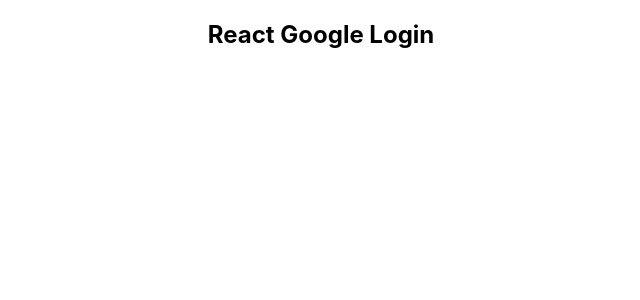
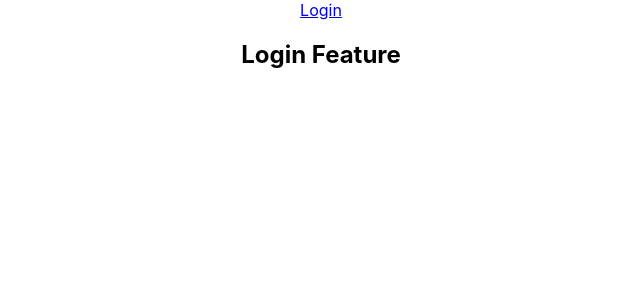
Before and after one commit to nctai3112/learn-reactjs, a React (Create React App) app: page /login in a window 1280 px wide. Shown: the top 300 px of the page, without its empty margins (319-959 px from the left). Built offline with nearby package versions, Linux system fonts and the light colour scheme.

Commit message:
Create folder structure + Login Feature

```diff
--- a/package.json
+++ b/package.json
@@ -11,6 +11,7 @@
     "react": "^18.2.0",
     "react-dom": "^18.2.0",
     "react-konva": "^18.2.5",
+    "react-router-dom": "^6.9.0",
     "react-scripts": "5.0.1",
     "web-vitals": "^2.1.4"
   },
--- a/src/App.js
+++ b/src/App.js
@@ -1,20 +1,15 @@
 import "./App.css";
-import { GoogleLogin } from "@react-oauth/google";
+import { Route, NavLink, Routes } from "react-router-dom";
+import LoginFeature from "./features/Login";
 
 function App() {
-  const responseMessage = (response) => {
-    console.log(response);
-  };
-  const errorMessage = (error) => {
-    console.log(error);
-  };
-
   return (
     <div className="App">
-      <h2>React Google Login</h2>
-      <br />
-      <br />
-      <GoogleLogin onSuccess={responseMessage} onError={errorMessage} />
+      <NavLink to="/login">Login</NavLink>
+
+      <Routes>
+        <Route path="/login" element={<LoginFeature />} />
+      </Routes>
     </div>
   );
 }
--- /dev/null
+++ b/src/features/Login/components/GoogleLoginComponent/index.jsx
@@ -0,0 +1,20 @@
+import React from "react";
+import PropTypes from "prop-types";
+import { GoogleLogin } from "@react-oauth/google";
+
+function GoogleLoginComponent(props) {
+  const responseMessage = (response) => {
+    console.log(response);
+  };
+  const errorMessage = (error) => {
+    console.log(error);
+  };
+
+  return (
+    <div class="google-login">
+      <GoogleLogin onSuccess={responseMessage} onError={errorMessage} />
+    </div>
+  );
+}
+
+export default GoogleLoginComponent;
--- /dev/null
+++ b/src/features/Login/index.jsx
@@ -0,0 +1,13 @@
+import React from "react";
+import GoogleLoginComponent from "./components/GoogleLoginComponent";
+
+function LoginFeature(props) {
+  return (
+    <div class="login-feature">
+      <h2>Login Feature</h2>
+      <GoogleLoginComponent />
+    </div>
+  );
+}
+
+export default LoginFeature;
--- a/src/index.js
+++ b/src/index.js
@@ -4,12 +4,15 @@
 import App from "./App";
 import { GoogleOAuthProvider } from "@react-oauth/google";
 import reportWebVitals from "./reportWebVitals";
+import { BrowserRouter } from "react-router-dom";
 
 const root = ReactDOM.createRoot(document.getElementById("root"));
 root.render(
   <GoogleOAuthProvider clientId="482831900623-fvngfj4petn48ms9a9jqvmod19iglr5r.apps.googleusercontent.com">
     <React.StrictMode>
-      <App />
+      <BrowserRouter>
+        <App />
+      </BrowserRouter>
     </React.StrictMode>
   </GoogleOAuthProvider>
 );
```
Also changed, not shown: src/features/Login/components/AnotherLoginComponent/index.jsx (added), src/features/Login/components/GoogleLoginComponent/styles.scss (added), 1 other file (tests, documents, lock files or other folders).
